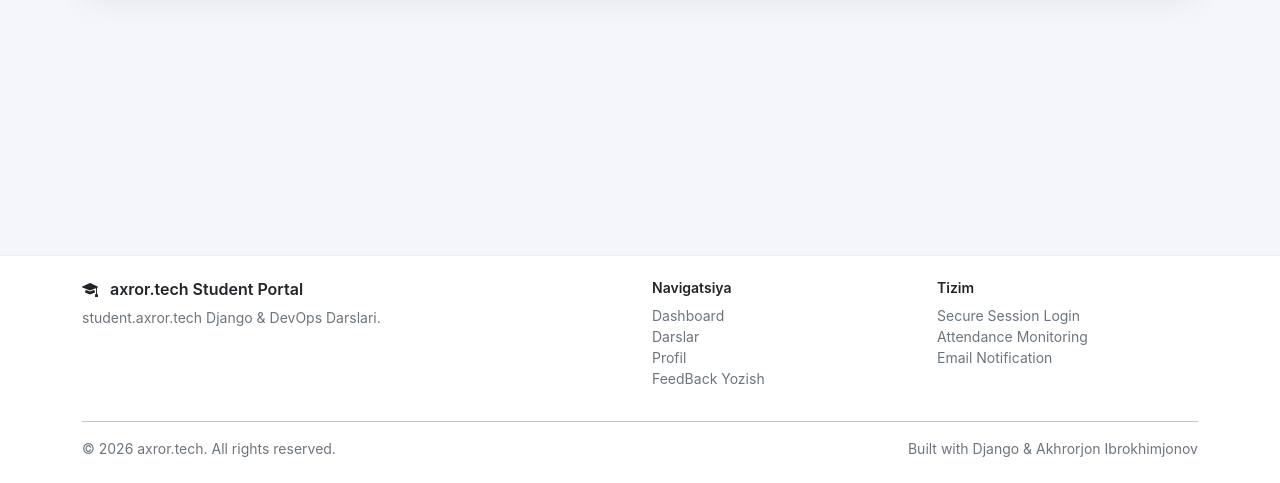
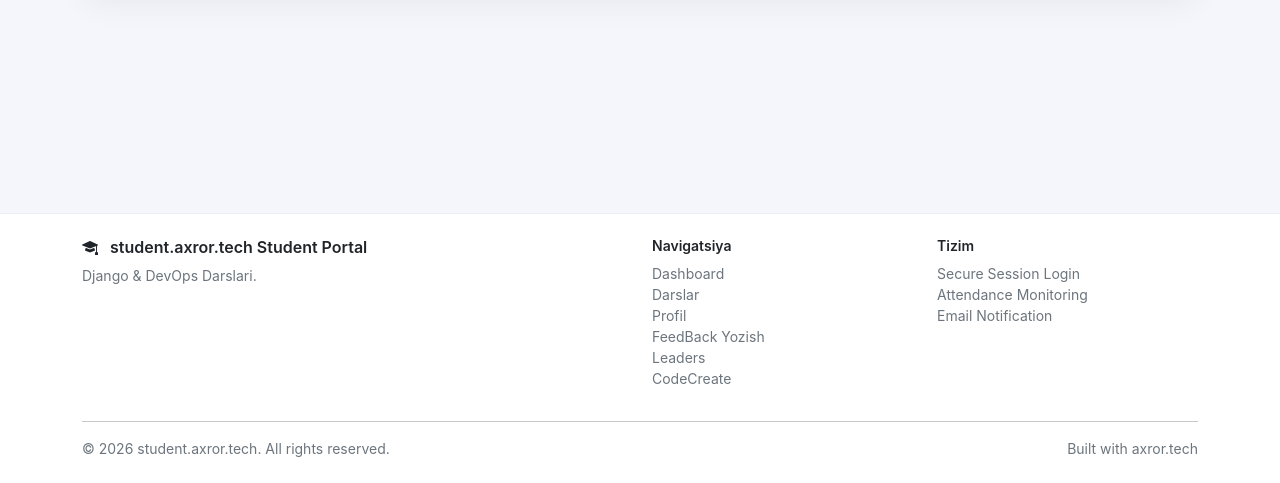
Before and after one commit to axrorback/student-axror, a Django app: page /attendance/teacher/lessons/ in a window 1280 px wide. Shown: the part 317-800 px from the top of the page. Run offline with Django 5.2, Linux system fonts and the light colour scheme; the visitor is signed in with stand-in values (Sample User, id 1); data that the repository does not hold is empty; parts of the project's set-up code (start-up, migrations or seed data) failed here and were passed over; some libraries are stand-ins or nearby versions.

Commit message:
Add "CodeCreate" link to navigation and footer in base template, update branding text, and adjust footer structure

```diff
--- a/templates/base.html
+++ b/templates/base.html
@@ -119,6 +119,12 @@
           </li>
 
           <li class="nav-item">
+            <a class="nav-link" href="{% url 'create_paste' %}">
+              <i class="bi bi-code-slash me-1"></i>CodeCreate
+            </a>
+          </li>
+
+          <li class="nav-item">
             <a class="btn btn-sm btn-outline-secondary"
                href="{% url 'student_logout' %}">
               <i class="bi bi-box-arrow-right me-1"></i>Chiqish
@@ -163,10 +169,9 @@
       <div class="col-md-6">
         <h6 class="fw-semibold mb-2">
           <i class="bi bi-mortarboard-fill me-2"></i>
-          axror.tech Student Portal
+          student.axror.tech Student Portal
         </h6>
         <p class="text-soft small mb-0">
-          student.axror.tech
           Django & DevOps Darslari.
         </p>
       </div>
@@ -178,6 +183,8 @@
           <li><a class="footer-link" href="{% url 'dashboard' %}">Darslar</a></li>
           <li><a class="footer-link" href="{% url 'profile' %}">Profil</a></li>
           <li><a class="footer-link" href="{% url 'feedback' %}">FeedBack Yozish</a></li>
+          <li><a class="footer-link" href="{% url 'leaderboard' %}">Leaders</a></li>
+          <li><a class="footer-link" href="{% url 'create_paste' %}">CodeCreate</a></li>
         </ul>
       </div>
 
@@ -196,10 +203,10 @@
 
     <div class="d-flex flex-column flex-md-row justify-content-between align-items-center small text-soft">
       <div>
-        © {{ now|date:"Y" }} axror.tech. All rights reserved.
+        © {{ now|date:"Y" }} student.axror.tech. All rights reserved.
       </div>
       <div>
-        Built with Django & Akhrorjon Ibrokhimjonov
+        <a href="https://www.axror.tech" target="_blank" class="footer-link">Built with axror.tech</a>
       </div>
     </div>
   </div>
```
